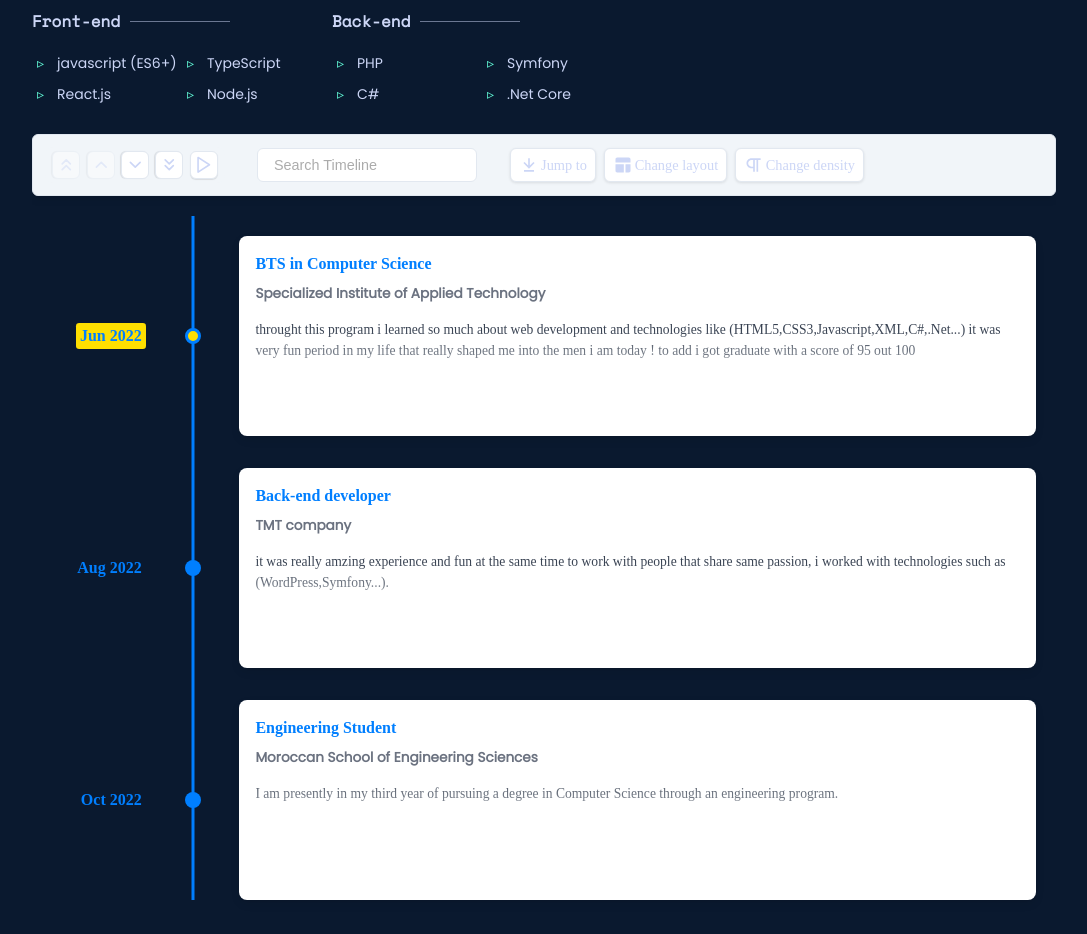
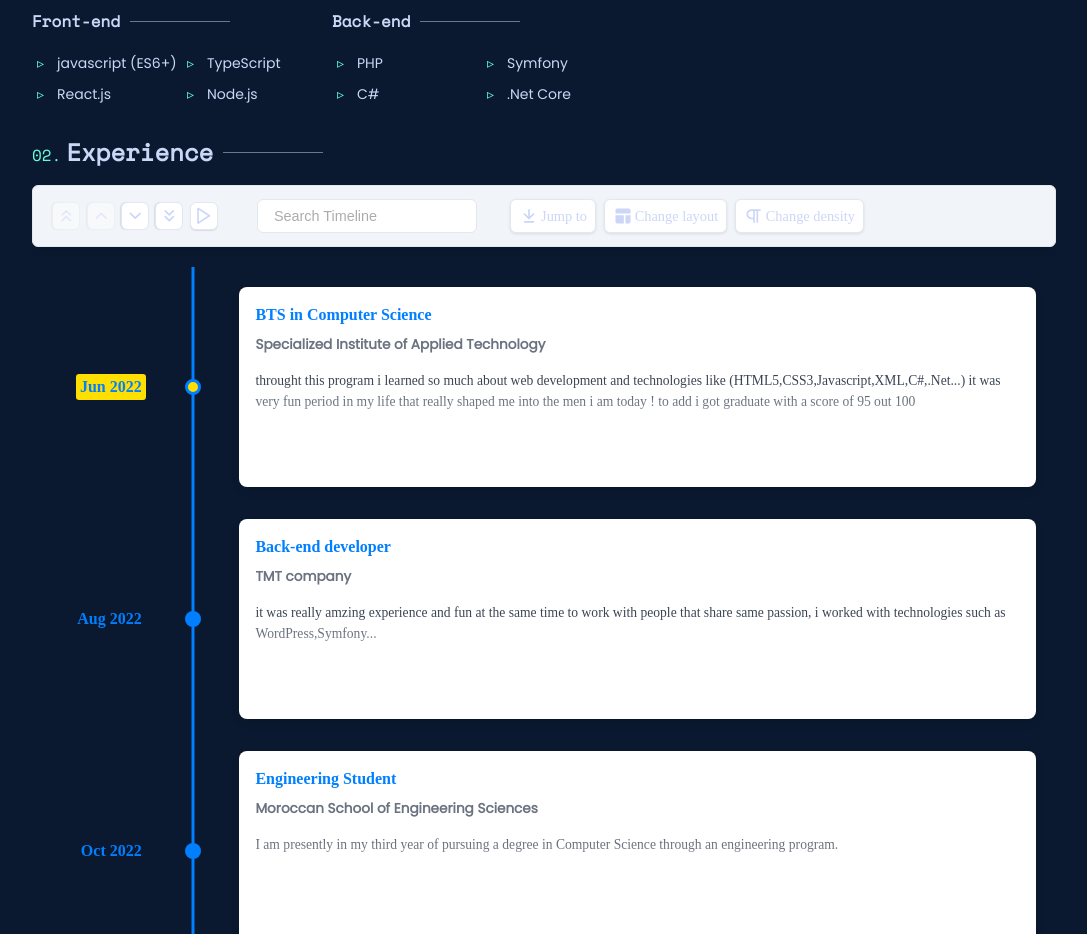
Before and after one commit to soufiiyane/Portfolio, a React (Create React App) app: page / in a window 1280 px wide. Shown: the part 1300-2234 px from the top of the page, without its empty margins (96-1183 px from the left). Built offline with nearby package versions, Linux system fonts and the light colour scheme; the HTML template or start-up script is replaced by a standard one.

Commit message:
Experience section completed

```diff
--- a/src/assets/css/About.css
+++ b/src/assets/css/About.css
@@ -6,7 +6,7 @@
     gap: 50px;
     margin: 0 auto;
 }
-.left-about .about-headline {
+.about-headline {
     position: relative;
     display: flex;
     align-items: center;
@@ -14,18 +14,18 @@
     font-family: 'Space Mono', monospace;
     margin-bottom: 15px;
 }
-.left-about .about-headline > div{
+.about-headline > div{
     display: flex;
     align-items: baseline;
     gap: 5px;
 }
-.left-about .about-headline > div h2{
+.about-headline > div h2{
     white-space: nowrap;
 }
-.left-about .about-headline > div > span{
+.about-headline > div > span{
     color: #64ffda;
 }
-.left-about .about-headline span:last-child {
+ .about-headline span:last-child {
     opacity: 0.5;
     width: 100px;
     height: 1px;
@@ -114,6 +114,7 @@
         height: fit-content;
         grid-template-columns: 100%;
         grid-template-rows: auto auto;
+        margin-bottom: 10vh;
     }
     .skills{
         flex-direction: column;
@@ -134,6 +135,7 @@
         height: fit-content;
         grid-template-columns: 100%;
         grid-template-rows: auto auto;
+        margin-bottom: 10vh;
     }
     .skills{
         flex-direction: column;
--- a/src/assets/css/Experience.css
+++ b/src/assets/css/Experience.css
@@ -1,10 +1,10 @@
 .experience{
-    margin: 0 auto;
     padding: 0 10%;
 }
 .timeline-controlstyles__TimelineNavWrapper-sc-1apb8f9-0{
     display: none !important;
 }
+
 .timeline-card-contentstyles__TimelineCardTitle-sc-d7qjm1-3 > a{
     font-family: 'Poppins' , sans-serif;
     color: black !important;
@@ -15,15 +15,20 @@
 p.timeline-card-contentstyles__TimelineContentDetails-sc-d7qjm1-4{
     text-align: justify;
     font-family: 'Space Mono',sans-serif;
+    word-spacing: wrap !important;
 }
 .dWNZQD{
     font-family: 'Space Mono',sans-serif;
     color: #e6f1ff !important ;
+    text-align: center !important;
+    overflow: unset !important;
 }
 .dWNZQD.active{
     font-family: 'Space Mono',sans-serif;
     background: #233554 !important;
     color: #e6f1ff !important;
+    text-align: center;
+
 }
 .igUvje:not(.using-icon).active::after {
     background: #64ffda !important;
@@ -31,3 +36,8 @@ p.timeline-card-contentstyles__TimelineContentDetails-sc-d7qjm1-4{
 .igUvje:not(.using-icon){
     background-color: #e6f1ff !important;
 }
+.timeline-card-contentstyles__ShowMore-sc-d7qjm1-7 > span{
+    font-family: 'Poppins' , sans-serif;
+    color: black !important;
+
+}
--- a/src/components/Experience.js
+++ b/src/components/Experience.js
@@ -1,7 +1,15 @@
 import '../assets/css/Experience.css'
 import { Chrono } from "react-chrono";
-
+import React, { useState, useEffect } from 'react';
+import WOW from 'wowjs';
+import "../../node_modules/wowjs/css/libs/animate.css";
 function Experience(){
+  useEffect(() => {
+    const wow = new WOW.WOW({
+      live: false,
+    });
+    wow.init();
+  }, []);
     const items = [{
         title: "Jun 2022",
         cardTitle: "BTS in Computer Science",
@@ -12,7 +20,7 @@ function Experience(){
         title: "Aug 2022",
         cardTitle: "Back-end developer",
         cardSubtitle:"TMT company",
-        cardDetailedText: "it was really amzing experience and fun at the same time to work with people that share same passion, i worked with technologies such as (WordPress,Symfony...)."
+        cardDetailedText: "it was really amzing experience and fun at the same time to work with people that share same passion, i worked with technologies such as WordPress,Symfony..."
       },
       {
         title: "Oct 2022",
@@ -22,7 +30,14 @@ function Experience(){
       }
     ];
     return(
-        <div className='experience' >
+        <div id='experience' className='experience wow fadeIn' data-wow-duration="3s">
+          <div className='about-headline'>
+            <div>
+                <span>02.</span>
+                <h2>Experience</h2>
+            </div>
+            <span></span>
+          </div>
             <Chrono items={items} slideShow mode="VERTICAL" />
         </div>
     )
--- a/src/components/Menu.js
+++ b/src/components/Menu.js
@@ -1,9 +1,8 @@
 import '../assets/css/Menu.css';
 import React, { useState, useEffect } from 'react';
-import Resume from '../Resume.pdf';
 import WOW from 'wowjs';
 import "../../node_modules/wowjs/css/libs/animate.css";
-
+import Resume from '../Resume.pdf';
 function Menu() {
 
   const [menuClass, setMenuClass] = useState('');
@@ -33,7 +32,7 @@ function Menu() {
       <p className='wow fadeInDown' data-wow-duration=".2s">Logo</p>
       <ul>
           <li className='wow fadeInDown' data-wow-duration=".2s"><a href='#about'><span>01.</span>About</a></li>
-          <li className='wow fadeInDown' data-wow-duration=".4s"><a href='#'><span>02.</span>Experience</a></li>
+          <li className='wow fadeInDown' data-wow-duration=".4s"><a href='#experience'><span>02.</span>Experience</a></li>
           <li className='wow fadeInDown' data-wow-duration=".6s"><a href='#'><span>03.</span>Work</a></li>
           <li className='wow fadeInDown' data-wow-duration=".8s"><a href='#'><span>04.</span>Contact</a></li>
           <li className='wow fadeInDown' data-wow-duration="1s"><a href={Resume}>Resume</a></li>
@@ -46,8 +45,8 @@ function Menu() {
           <div className="bottom-bun"></div>
           <aside className='wow fadeInRight' data-wow-duration="2s">
             <ul>
-              <li className='wow fadeInDown' data-wow-duration=".2s"><a href='#'><span>01.</span>About</a></li>
-              <li className='wow fadeInDown' data-wow-duration=".4s"><a href='#'><span>02.</span>Experience</a></li>
+              <li className='wow fadeInDown' data-wow-duration=".2s"><a href='#about'><span>01.</span>About</a></li>
+              <li className='wow fadeInDown' data-wow-duration=".4s"><a href='#experience'><span>02.</span>Experience</a></li>
               <li className='wow fadeInDown' data-wow-duration=".6s"><a href='#'><span>03.</span>Work</a></li>
               <li className='wow fadeInDown' data-wow-duration=".8s"><a href='#'><span>04.</span>Contact</a></li>
               <li className='wow fadeInDown' data-wow-duration="1s"><a href={Resume}>Resume</a></li>
```
